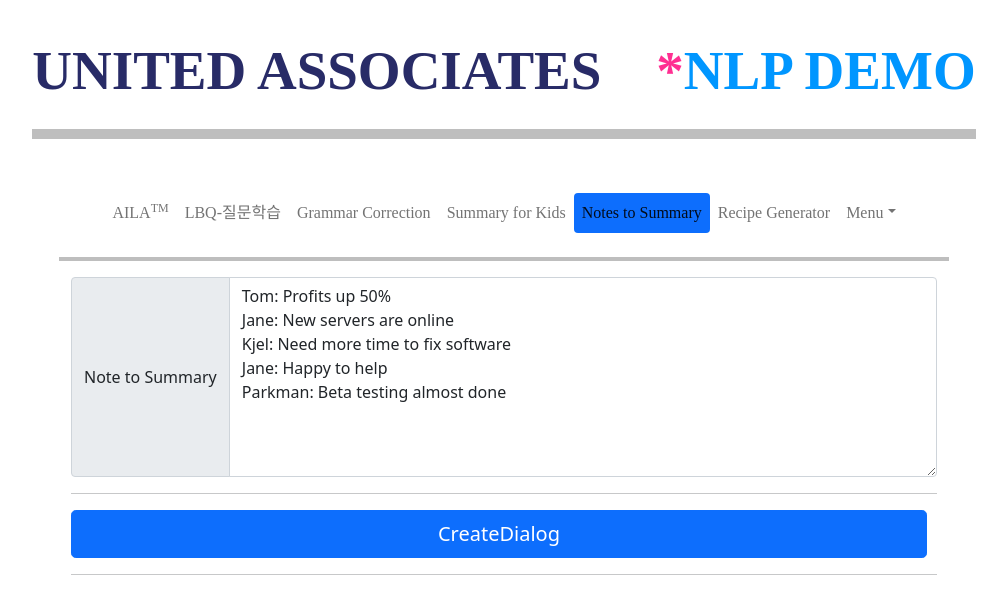
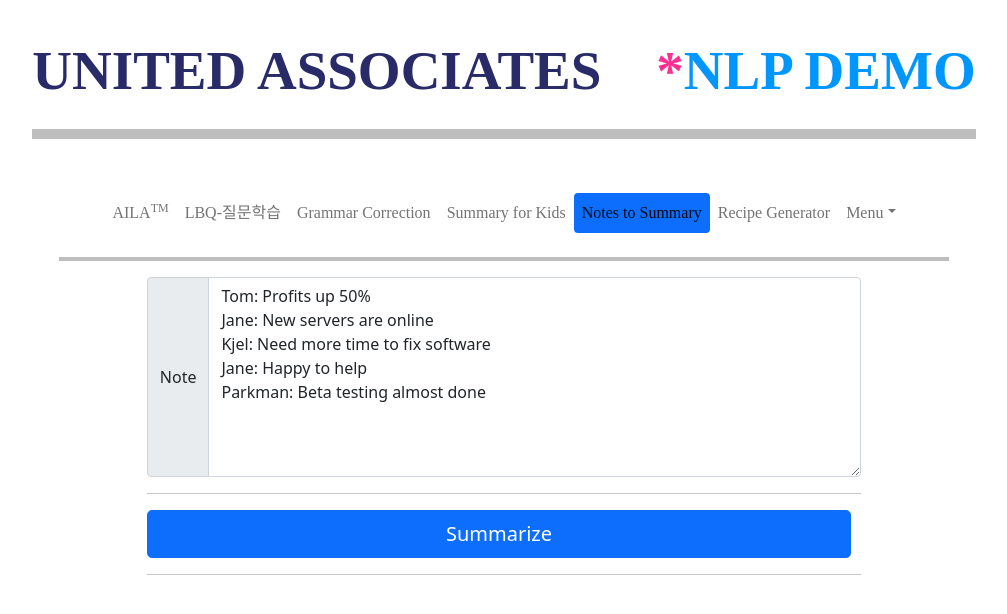
Before and after one commit to nare-ua/demoqna_test, a React (Create React App) app: page / in a window 1280 px wide. Both pictures are taken after a click on the button "Notes to Summary". Shown: the top 614 px of the page, without its empty margins (136-1143 px from the left). Built offline with nearby package versions, Linux system fonts and the light colour scheme.

Commit message:
[update] CreateDialog버튼 글자 수정:Generate, Fix, Summarize로 텍스트 수정됨:. #00030

```diff
--- a/src/components/Nav/Navi.js
+++ b/src/components/Nav/Navi.js
@@ -124,7 +124,7 @@ render(){
                 </Navbar>
             <span className="col-10"><hr style={{border:'black solid 2px'}}/></span>
             </Container>
-            <Container>
+            <Container className="col-10">
                 {_pages}
             </Container>
         </Container>
--- a/src/contents/CreateDialog.js
+++ b/src/contents/CreateDialog.js
@@ -13,7 +13,7 @@ export default class CreateDialog extends Component{
             rtnVal : [],
             btnUI:  <Button className="primary" size="lg"
                         onClick = {(e) => this.requestAPI(this.state.promptQ)}
-                    >CreateDialog</Button>,
+                    >Fix</Button>,
             loeadingBtn:<Button variant="primary" disabled>
                         <Spinner
                             as="span"
@@ -24,7 +24,7 @@ export default class CreateDialog extends Component{
                         />Loading...</Button>,
             defaultBtn:<Button className="primary" size="lg"
                             onClick = {(e) => this.requestAPI(this.state.promptQ)}
-                        >CreateDialog</Button>,
+                        >Fix</Button>,
         }
     }
 
--- a/src/contents/NotesToSummary.js
+++ b/src/contents/NotesToSummary.js
@@ -12,7 +12,7 @@ export default class NotesToSummary extends Component{
             notesToSummaryAPI:"",
             btnUI:  <Button className="primary" size="lg"
                         onClick = {(e) => this.requestAPI(this.state.myInputText)}
-                    >CreateDialog</Button>,
+                    >Summarize</Button>,
             loadingBtn:<Button variant="primary" disabled>
                         <Spinner
                             as="span"
@@ -23,7 +23,7 @@ export default class NotesToSummary extends Component{
                         />Loading...</Button>,
             defaultBtn:<Button className="primary" size="lg"
                             onClick = {(e) => this.requestAPI(this.state.myInputText)}
-                        >CreateDialog</Button>,
+                        >Summarize</Button>,
         }
     }
 
@@ -130,7 +130,7 @@ export default class NotesToSummary extends Component{
                 <Row>
                     <Col>
                         <InputGroup>
-                            <InputGroup.Text>Note to Summary</InputGroup.Text>
+                            <InputGroup.Text>Note</InputGroup.Text>
                             <FormControl
                                 as="textarea" style={{ height: "200px",}}
                                 defaultValue={this.state.myInputText}
--- a/src/contents/RecipeGenerator.js
+++ b/src/contents/RecipeGenerator.js
@@ -13,7 +13,7 @@ export default class RecipeGenerator extends Component{
             inputIngredients:"Fritos\nChili\nShredded cheddar cheese\nSweet white or red onions, diced small\nSour cream",
             btnUI:  <Button className="primary" size="lg"
                         onClick = {(e) => this.requestAPI(this.state.myInputText)}
-                    >CreateDialog</Button>,
+                    >Generate</Button>,
             loadingBtn:<Button variant="primary" disabled>
                         <Spinner
                             as="span"
@@ -24,7 +24,7 @@ export default class RecipeGenerator extends Component{
                         />Loading...</Button>,
             defaultBtn:<Button className="primary" size="lg"
                             onClick = {(e) => this.requestAPI(this.state.myInputText)}
-                        >CreateDialog</Button>,
+                        >Generate</Button>,
             recipeResult:"",
         }
     }
@@ -112,7 +112,7 @@ export default class RecipeGenerator extends Component{
 
     render() {
         return(
-            <Container className="col-10">
+            <Container>
                 <h1 className={style.RecipeGenerator} style={{fontWeight:"bold"}}>Recipe Generator</h1>
                 <Row>
                     <Col>
```
Also changed, not shown: src/contents/EssayOutline.js (added, +24 -0 lines).
